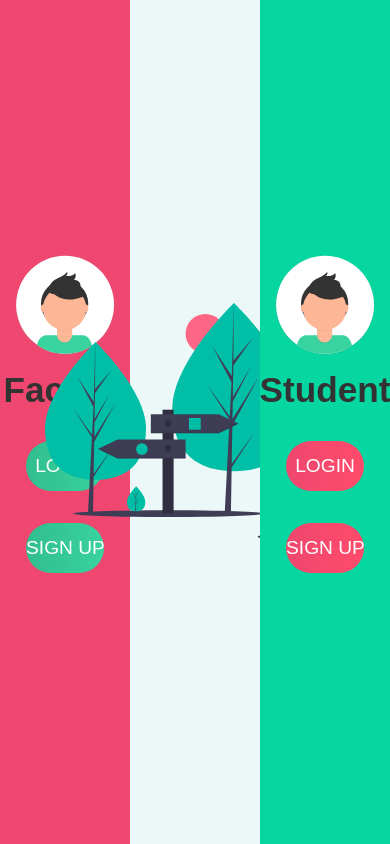
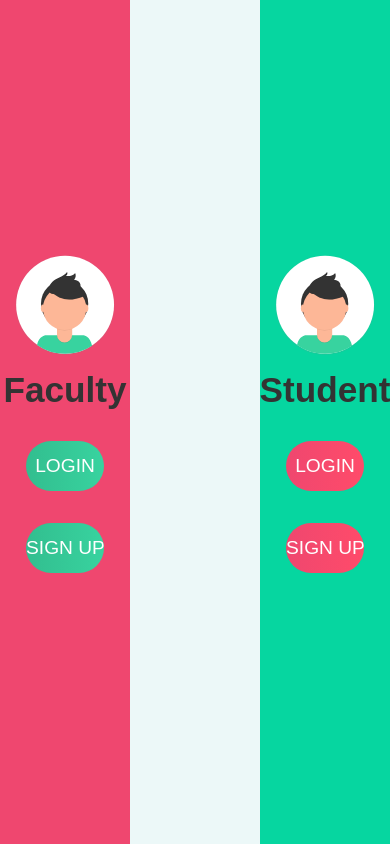
Before and after one commit to whorahulnayak/quizzer-2.0-alphaV, a PHP site: page / in a window 390 px wide; the page is wider, and only the part inside the window is pictured. Run offline with PHP 8.4, Linux system fonts and the light colour scheme.

Commit message:
responsive svg

```diff
--- a/css/index.css
+++ b/css/index.css
@@ -33,6 +33,8 @@ body {
 	/* background: #ffd166; */
 	flex-grow: 1;
 }
+
+
 
 .child3 {
 	width: 33.33%;
@@ -110,6 +112,12 @@ h2 {
 	height: 100px;
 	/* filter: drop-shadow(0 2px 0.5rem rgb(197, 197, 197)); */
 }
+@media screen and (max-width:800px)
+{
+	.hide{
+		display:none;
+	}
+}
 
 /* .title {
 	padding: 30px;
--- a/index.php
+++ b/index.php
@@ -18,7 +18,7 @@
 			</div>
 			<div class="child2 child">
 				<!-- <h1 class="title">Quizzr v2.0</h1> -->
-				<img src="image/undraw_road_sign_mfpo.svg" alt="" />
+				<img src="image/undraw_road_sign_mfpo.svg" class="hide" alt="" />
 			</div>
 			<div class="child3 child-side">
 				<img src="image/avatar.svg" class="dp" />
```
